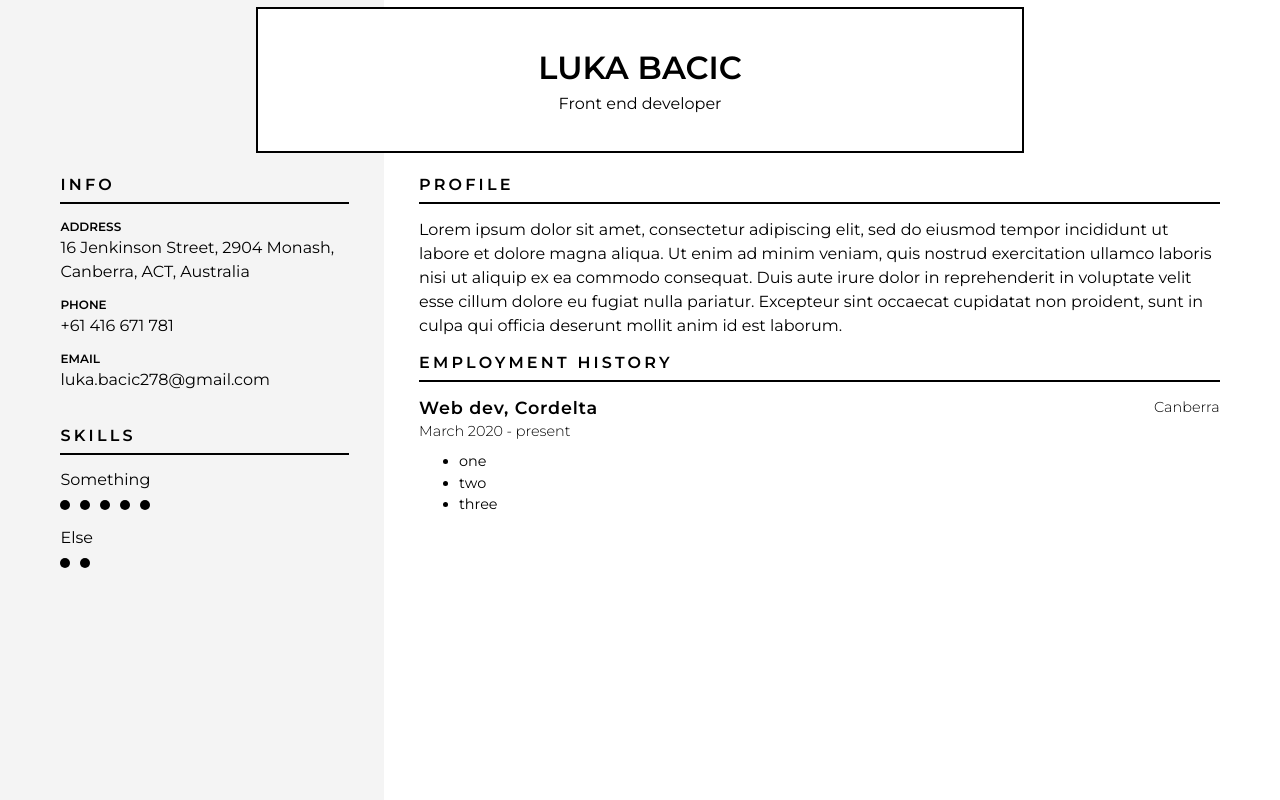
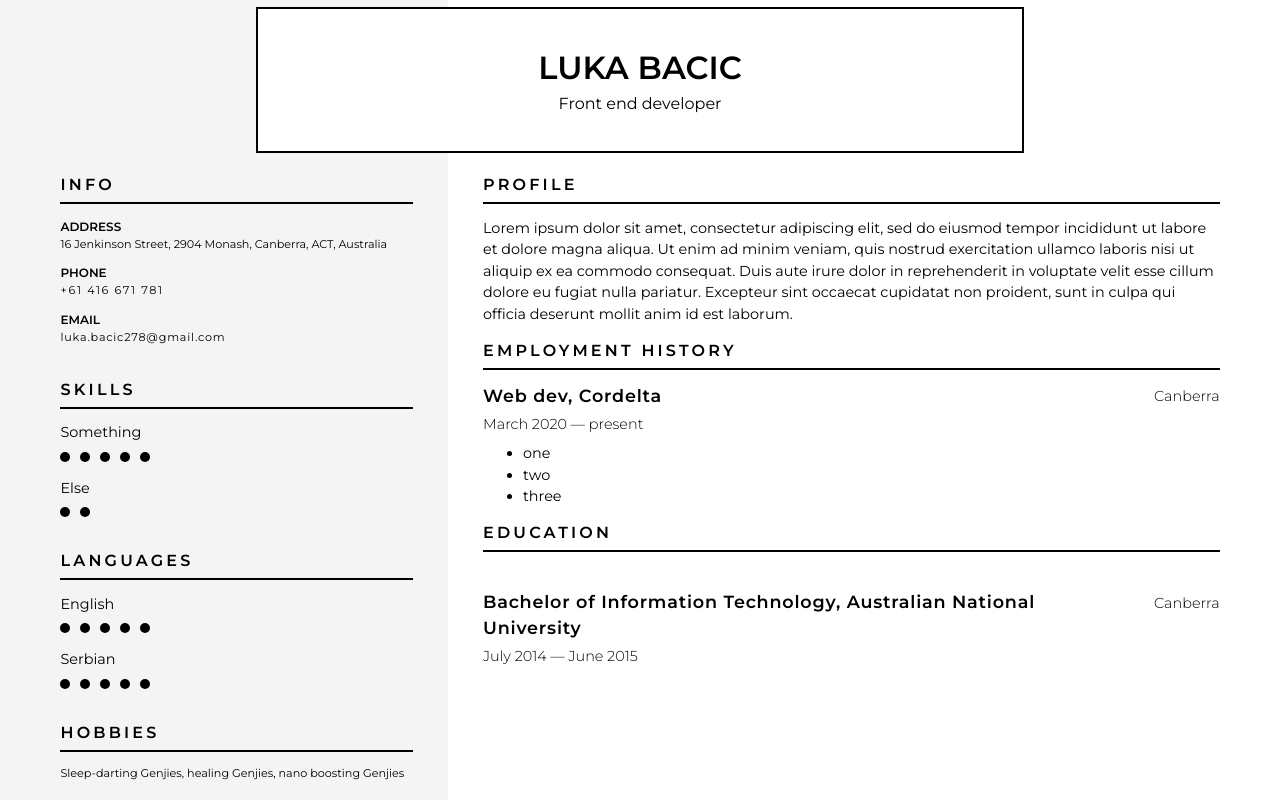
Before and after one commit to luka-bacic/cv-builder, a Vue app: page / in a window 1280 px wide. Built offline with nearby package versions, Linux system fonts and the light colour scheme.

Commit message:
add Schools, languages, hobbies; fix some font sizes, make sidebar 5% wider

```diff
--- /dev/null
+++ b/src/assets/scss/_helper.scss
@@ -0,0 +1,4 @@
+.smaller,
+.smaller p {
+  font-size: 0.7rem;
+}
--- a/src/assets/scss/_typography.scss
+++ b/src/assets/scss/_typography.scss
@@ -25,4 +25,5 @@ h4 {
 
 p {
   margin: 0;
+  font-size: 0.9rem;
 }
--- a/src/assets/scss/global.scss
+++ b/src/assets/scss/global.scss
@@ -2,3 +2,4 @@
 @import 'variables';
 @import 'typography';
 @import 'print';
+@import 'helper';
--- a/src/components/content/ContactInfo.vue
+++ b/src/components/content/ContactInfo.vue
@@ -1,15 +1,15 @@
 <template>
-  <div class="info">
+  <div class="info smaller">
     <h2>Info</h2>
 
     <h3>Address</h3>
     <p>{{ address }}</p>
 
     <h3>Phone</h3>
-    <p>{{ phone }}</p>
+    <p class="info__phone">{{ phone }}</p>
 
     <h3>Email</h3>
-    <p>{{ email }}</p>
+    <p class="info__email">{{ email }}</p>
   </div>
 </template>
 
@@ -36,5 +36,17 @@ export default {
 </script>
 
 <style lang="scss" scoped>
-/* prettier-ignore */
+.info {
+  p {
+    // font-size: 0.8rem;
+  }
+
+  &__email {
+    letter-spacing: 0.05rem;
+  }
+
+  &__phone {
+    letter-spacing: 0.1rem;
+  }
+}
 </style>
--- /dev/null
+++ b/src/components/content/Education.vue
@@ -0,0 +1,64 @@
+<template>
+  <div class="education">
+    <h2>Education</h2>
+    <div v-for="(item, i) in schools" :key="i">
+      <div class="education__top">
+        <h4 class="education__degree">
+          {{ item.degree }}, {{ item.institution }}
+        </h4>
+        <div class="education__city">
+          {{ item.city }}
+        </div>
+      </div>
+      <div class="education__date">
+        {{ item.date }}
+      </div>
+    </div>
+  </div>
+</template>
+
+<script>
+export default {
+  props: {
+    schools: {
+      type: Array,
+      required: true,
+    },
+  },
+};
+</script>
+
+<style lang="scss" scoped>
+.education {
+  &:first-of-type {
+    h4 {
+      margin-top: 0;
+    }
+  }
+
+  &__top {
+    display: flex;
+    justify-content: space-between;
+    align-items: center;
+
+    h4 {
+      margin-bottom: 0;
+    }
+  }
+
+  &__date,
+  &__city {
+    font-size: 0.9rem;
+    font-weight: 300;
+  }
+
+  &__city {
+    margin-left: 100px;
+    flex-shrink: 0;
+  }
+
+  &__date {
+    margin-top: 0.25rem;
+  }
+}
+</style>
--- a/src/components/content/EmploymentHistory.vue
+++ b/src/components/content/EmploymentHistory.vue
@@ -56,6 +56,15 @@ export default {
     font-weight: 300;
   }
 
+  &__city {
+    margin-left: 100px;
+    flex-shrink: 0;
+  }
+
+  &__date {
+    margin-top: 0.25rem;
+  }
+
   &__duties {
     margin: 0.5rem 0 0;
     font-size: 0.9rem;
--- /dev/null
+++ b/src/components/content/Hobbies.vue
@@ -0,0 +1,27 @@
+<template>
+  <div class="hobbies smaller">
+    <h2>Hobbies</h2>
+
+    <p>{{ hobbies }}</p>
+  </div>
+</template>
+
+<script>
+export default {
+  props: {
+    hobbies: {
+      type: String,
+      required: true,
+      default: 'Sleep-darting Genjies, healing Genjies, nano boosting Genjies',
+    },
+  },
+};
+</script>
+
+<style lang="scss" scoped>
+.hobbies {
+  h2 {
+    margin-top: 2rem;
+  }
+}
+</style>
--- a/src/components/layout/Main.vue
+++ b/src/components/layout/Main.vue
@@ -2,20 +2,23 @@
   <main class="main-content">
     <Summary :text="profileSummary" />
     <EmploymentHistory :data="workHistory" />
+    <Education :schools="education" />
   </main>
 </template>
 
 <script>
 import Summary from '../content/Summary';
 import EmploymentHistory from '../content/EmploymentHistory';
+import Education from '../content/Education';
 
-import { profile, work } from '../../data';
+import { profile, work, schools } from '../../data';
 export default {
-  components: { Summary, EmploymentHistory },
+  components: { Summary, EmploymentHistory, Education },
   data() {
     return {
       profileSummary: profile,
       workHistory: work,
+      education: schools,
     };
   },
 };
@@ -23,7 +26,7 @@ export default {
 
 <style lang="scss" scoped>
 .main-content {
-  flex: 0 0 70%;
+  flex: 0 0 65%;
   // border: 1px solid red;
   background: c(main);
   // margin-top: -$header-size;
--- a/src/components/layout/Sidebar.vue
+++ b/src/components/layout/Sidebar.vue
@@ -1,19 +1,23 @@
 <template>
-  <aside class="sidebar">
+  <aside class="sidebar ">
     <ContactInfo :address="address" :phone="phone" :email="email" />
-    <Skills :skills="skills" />
+    <SkillGroup title="Skills" :skills="skills" />
+    <SkillGroup title="Languages" :skills="languages" />
+    <Hobbies />
   </aside>
 </template>
 
 <script>
 import ContactInfo from '../content/ContactInfo';
-import Skills from '../content/Skills';
-import { address, phone, email, skills } from '../../data';
+import SkillGroup from '../reusable/SkillGroup';
+import Hobbies from '../content/Hobbies';
+import { address, phone, email, skills, languages } from '../../data';
 
 export default {
   components: {
     ContactInfo,
-    Skills,
+    SkillGroup,
+    Hobbies,
   },
 
   data() {
@@ -22,6 +26,7 @@ export default {
       phone: phone,
       email: email,
       skills: skills,
+      languages: languages,
     };
   },
 };
@@ -29,7 +34,7 @@ export default {
 
 <style lang="scss" scoped>
 .sidebar {
-  flex: 0 0 30%;
+  flex: 0 0 35%;
   padding-left: $pm-left;
   padding-right: $padding;
   background: c(sidebar);
--- a/src/components/content/Skills.vue
+++ b/src/components/reusable/SkillGroup.vue
@@ -1,6 +1,6 @@
 <template>
   <div class="skill-group">
-    <h2>Skills</h2>
+    <h2>{{ title }}</h2>
 
     <div v-for="(item, i) in skills" :key="i" class="skill-group__skill">
       <p class="skill-group__skill-name">{{ item.name }}</p>
@@ -19,6 +19,11 @@
 <script>
 export default {
   props: {
+    title: {
+      type: String,
+      required: true,
+      default: 'Skill group title',
+    },
     skills: {
       type: Array,
       required: true,
--- a/src/data.js
+++ b/src/data.js
@@ -20,6 +20,19 @@ export const skills = [
   },
 ];
 
+export const languages = [
+  {
+    name: 'English',
+    xp: 5,
+  },
+  {
+    name: 'Serbian',
+    xp: 5,
+  },
+];
+
+export const hobbies = 'Swimming, reading, cooking, turtle breeding';
+
 // Summary, first section on the right hand side
 export const profile =
   'Lorem ipsum dolor sit amet, consectetur adipiscing elit, sed do eiusmod tempor incididunt ut labore et dolore magna aliqua. Ut enim ad minim veniam, quis nostrud exercitation ullamco laboris nisi ut aliquip ex ea commodo consequat. Duis aute irure dolor in reprehenderit in voluptate velit esse cillum dolore eu fugiat nulla pariatur. Excepteur sint occaecat cupidatat non proident, sunt in culpa qui officia deserunt mollit anim id est laborum.';
@@ -30,7 +43,17 @@ export const work = [
     position: 'Web dev',
     company: 'Cordelta',
     city: 'Canberra',
-    date: 'March 2020 - present',
+    date: 'March 2020 — present',
     duties: ['one', 'two', 'three'],
   },
 ];
+
+// Education
+export const schools = [
+  {
+    degree: 'Bachelor of Information Technology',
+    institution: 'Australian National University',
+    city: 'Canberra',
+    date: 'July 2014 — June 2015',
+  },
+];
```
